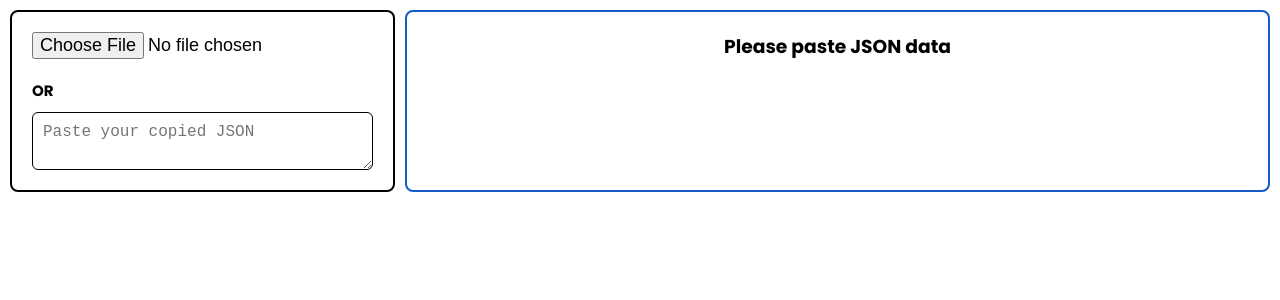
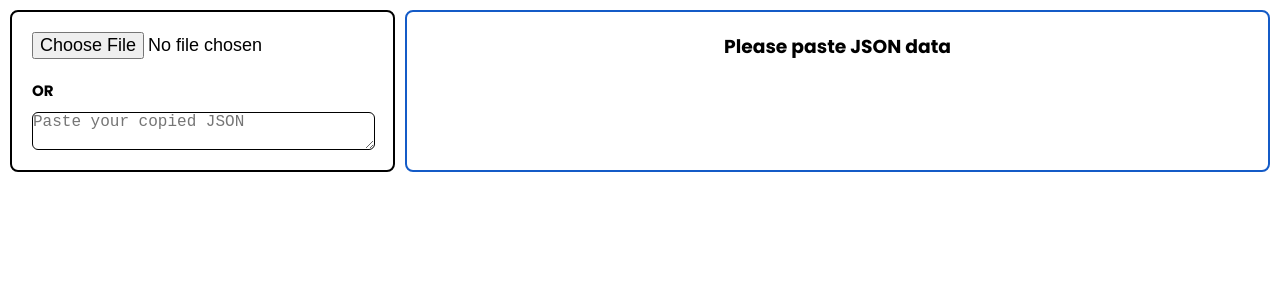
Before and after one commit to PatelPreyansh30/Frontend-Assignment, a React (Create React App) app: page / in a window 1280 px wide. Shown: the top 300 px of the page. Built offline with nearby package versions, Linux system fonts and the light colour scheme.

Commit message:
minor styling changes

```diff
--- a/src/App.css
+++ b/src/App.css
@@ -13,6 +13,5 @@
 @media screen and (min-width: 1025px) {
   .app {
     display: flex;
-    flex: 2;
   }
 }
--- a/src/App.tsx
+++ b/src/App.tsx
@@ -19,6 +19,7 @@ const theme = createTheme({
       styleOverrides: {
         root: {
           width: "300px",
+          margin: "10px 0",
           backgroundColor: "white",
         },
       },
@@ -26,6 +27,7 @@ const theme = createTheme({
     MuiFormControl: {
       styleOverrides: {
         root: {
+          margin: "10px 0",
           width: "300px",
           backgroundColor: "white",
         },
--- a/src/style/inputField.css
+++ b/src/style/inputField.css
@@ -1,6 +1,6 @@
 .inputField-main {
     display: flex;
-    flex-wrap: wrap;
+    flex-direction: column;
     align-items: flex-start;
     align-content: flex-start;
     flex: 1;
@@ -25,7 +25,6 @@
 .inputField-main>textarea {
     width: 100%;
     font-size: 16px;
-    padding: 10px;
     border: 1px solid black;
     border-radius: 6px;
 }
```
